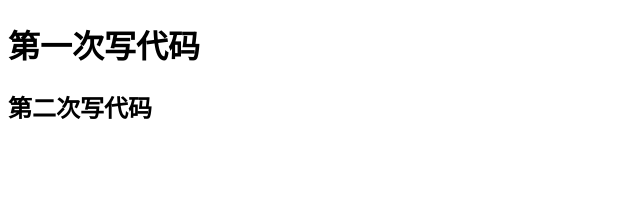
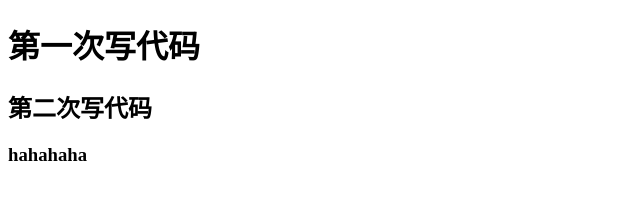
Before and after one commit to Lucky-luo/test926, a plain HTML site: page index.html in a window 1280 px wide. Shown: the whole page, without its empty margins (0-640 px from the left). Drawn offline with Linux system fonts and the light colour scheme.

Commit message:
修改后的

```diff
--- a/index.html
+++ b/index.html
@@ -7,5 +7,6 @@
 <body>
 	<h1>第一次写代码</h1>
 	<h2>第二次写代码</h2>
+	<h3>hahahaha</h3>
 </body>
 </html>
```
